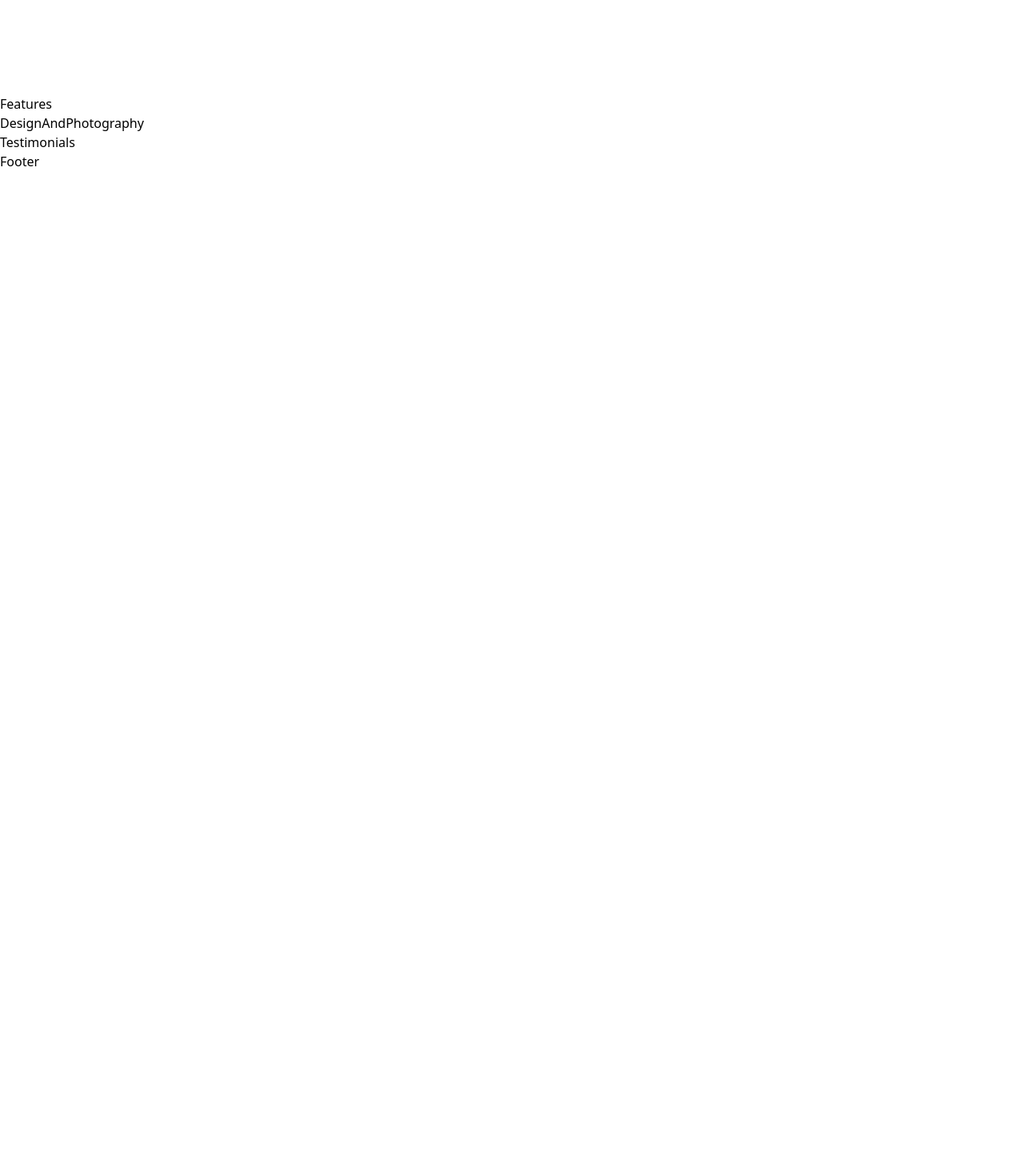
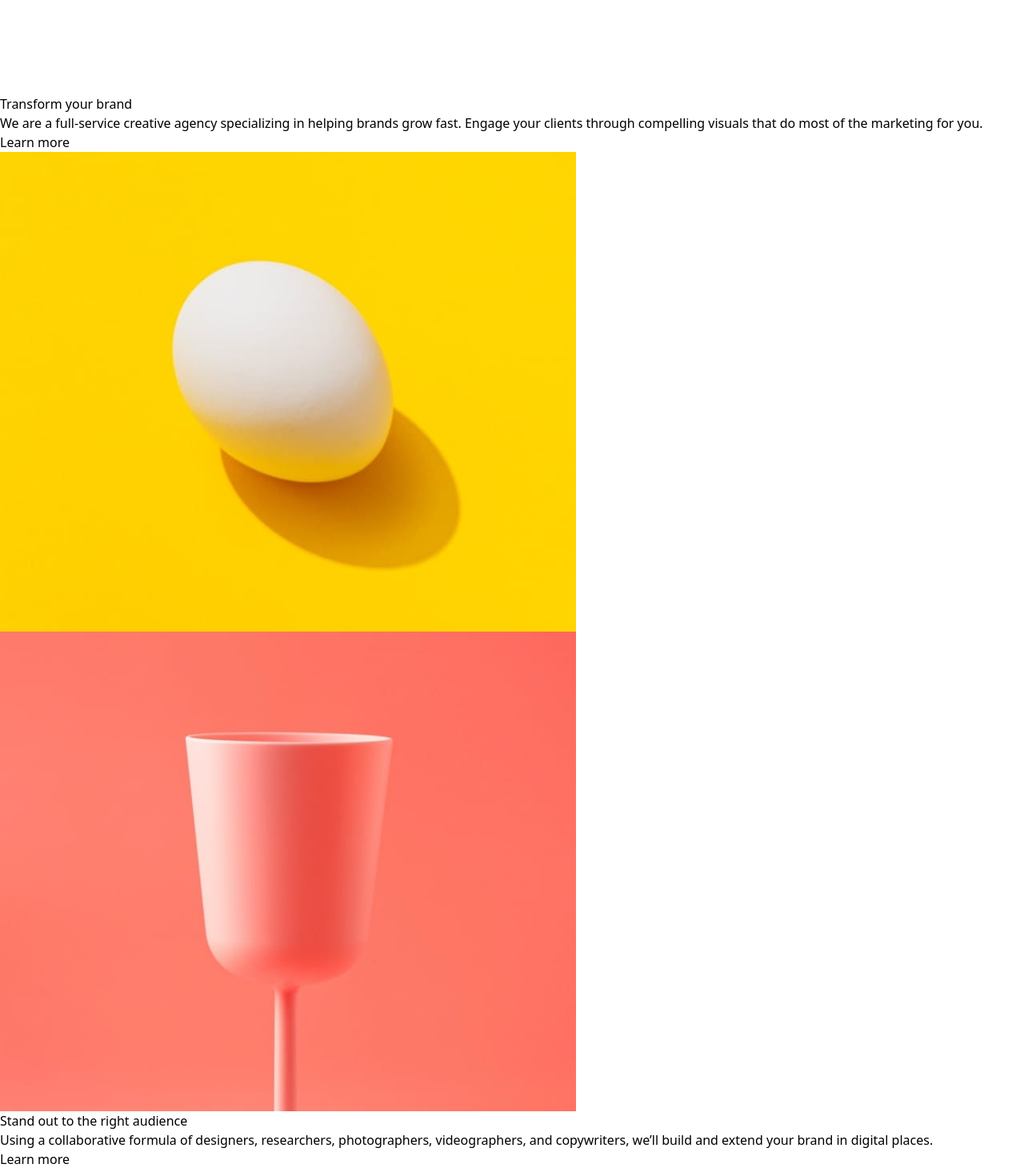
Before and after one commit to heygauravshukla/sunnyside-agency-landing-page, a React (Vite) app: page / in a window 1280 px wide. Shown: the part 182-1648 px from the top of the page at 80% size. Before the commit the page ends 800 px from the top, so only its background shows below. Built offline with nearby package versions, Linux system fonts and the light colour scheme.

Commit message:
Add basic markup to "Features" component

```diff
--- a/src/components/Features.jsx
+++ b/src/components/Features.jsx
@@ -1,3 +1,54 @@
+import transform_mobile from "../assets/images/mobile/image-transform.jpg";
+import transform_desktop from "../assets/images/desktop/image-transform.jpg";
+import standout_mobile from "../assets/images/mobile/image-stand-out.jpg";
+import standout_desktop from "../assets/images/desktop/image-stand-out.jpg";
+
+function TextBox({ title, description, url }) {
+  return (
+    <div>
+      <h2>{title}</h2>
+      <p>{description}</p>
+      <a href={url}>Learn more</a>
+    </div>
+  );
+}
+
+function ImageBox({ mobile_image, desktop_image, alternative_text }) {
+  return (
+    <picture>
+      <source srcSet={desktop_image} media="(min-width: 600px)" />
+      <img src={mobile_image} alt={alternative_text} />
+    </picture>
+  );
+}
+
 export default function Features() {
-  return <section>Features</section>;
+  return (
+    <section>
+      <TextBox
+        title="Transform your brand"
+        description="We are a full-service creative agency specializing in helping brands
+          grow fast. Engage your clients through compelling visuals that do most
+          of the marketing for you."
+        url="/"
+      />
+      <ImageBox
+        mobile_image={transform_mobile}
+        desktop_image={transform_desktop}
+        alternative_text="Transform image"
+      />
+      <ImageBox
+        mobile_image={standout_mobile}
+        desktop_image={standout_desktop}
+        alternative_text="Stand out image"
+      />
+      <TextBox
+        title="Stand out to the right audience"
+        description=" Using a collaborative formula of designers, researchers,
+          photographers, videographers, and copywriters, we’ll build and extend
+          your brand in digital places."
+        url="/"
+      />
+    </section>
+  );
 }
```
